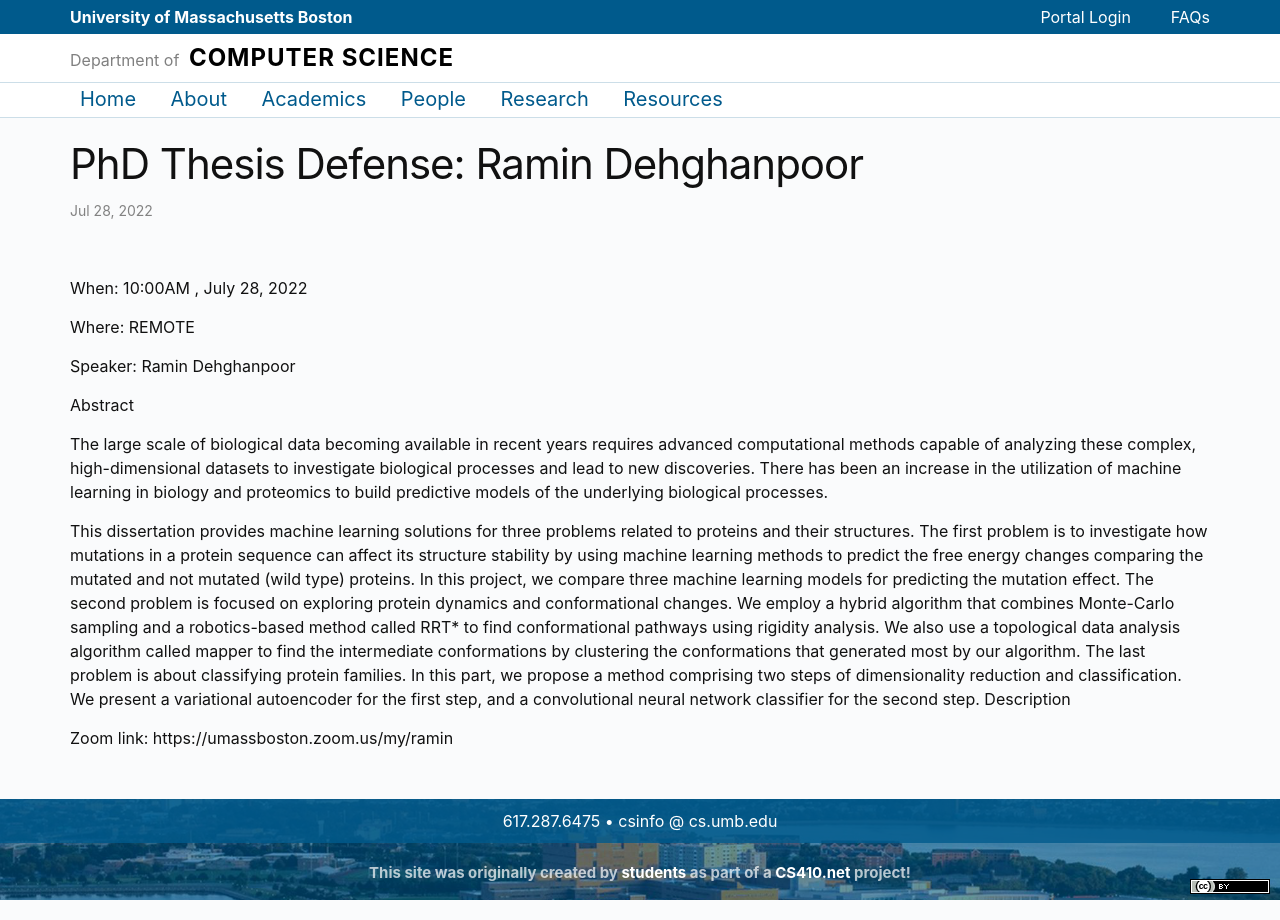
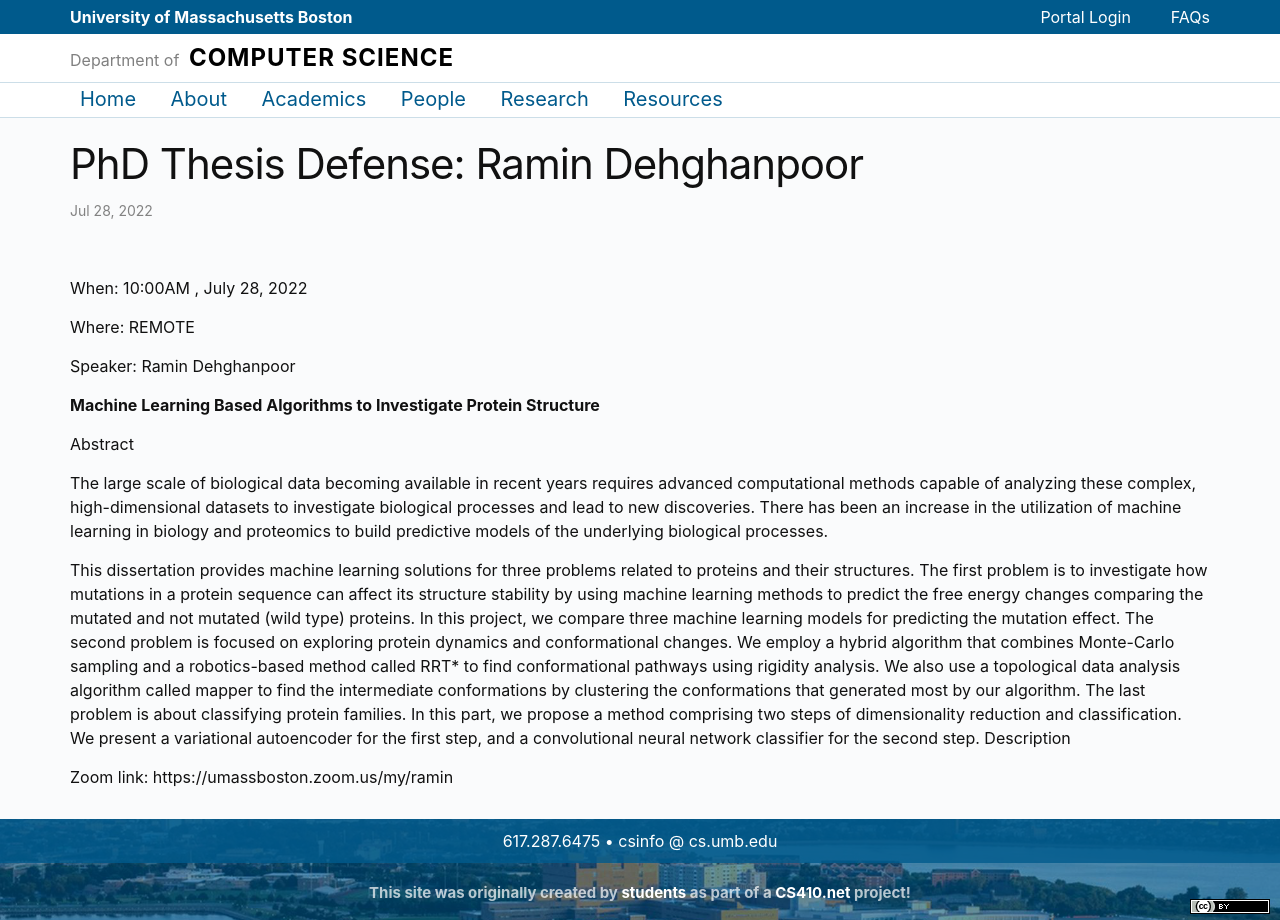
Before and after one commit to umbcs/umbcs.github.io, a Jekyll site: the page built from WEB/POSTS/events/_posts/2022-07-28-ramin.md, in a window 1280 px wide. Built offline with Jekyll 4.4.1, drawn with Linux system fonts in a browser that asks for light colours.

Commit message:
Update 2022-07-28-ramin.md

```diff
--- a/WEB/POSTS/events/_posts/2022-07-28-ramin.md
+++ b/WEB/POSTS/events/_posts/2022-07-28-ramin.md
@@ -9,6 +9,8 @@ Where: REMOTE
 
 Speaker: Ramin Dehghanpoor
 
+**Machine Learning Based Algorithms to Investigate Protein Structure**
+
 Abstract
 
 The large scale of biological data becoming available in recent years requires advanced computational methods capable of analyzing these complex, high-dimensional datasets to investigate biological processes and lead to new discoveries. There has been an increase in the utilization of machine learning in biology and proteomics to build predictive models of the underlying biological processes.
```
